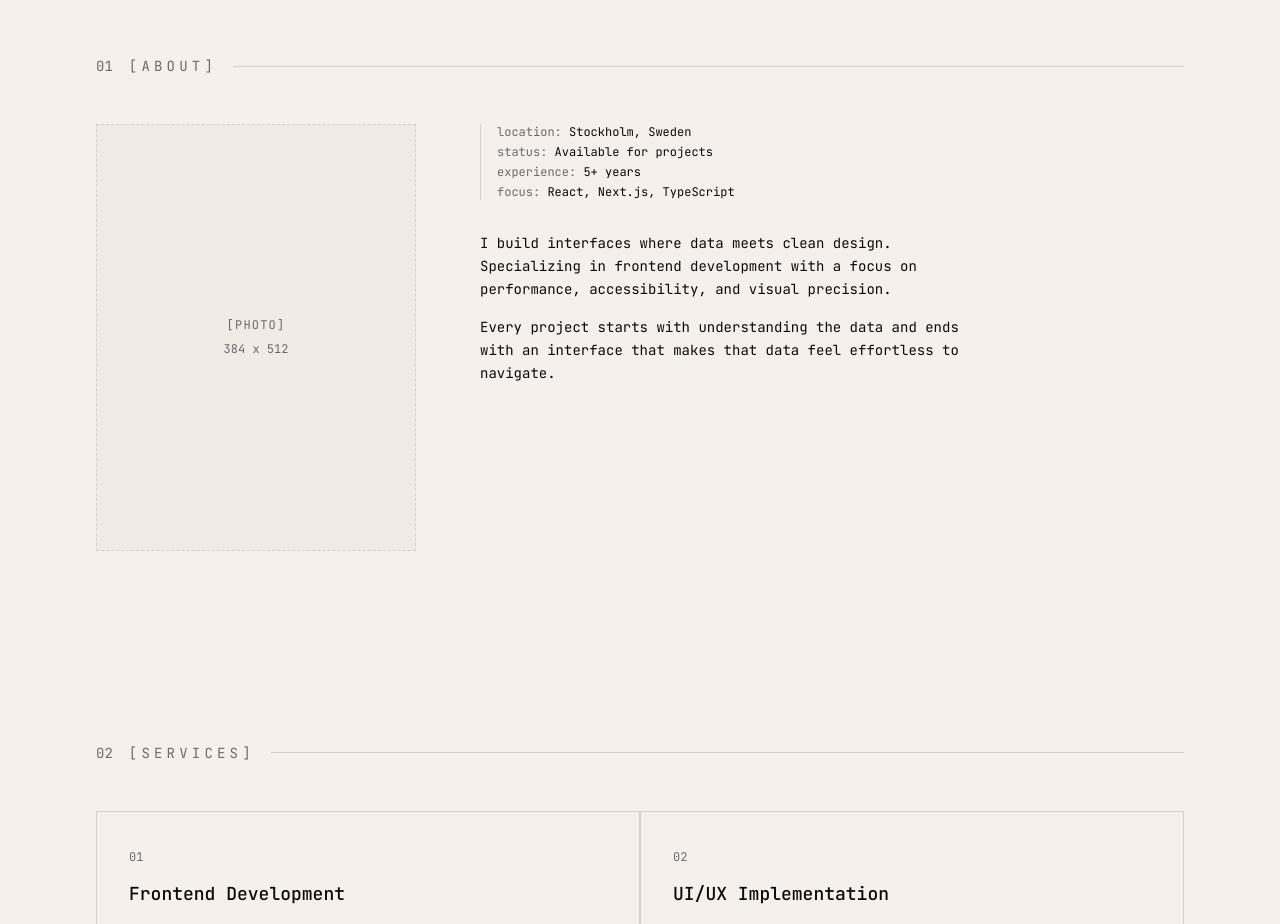
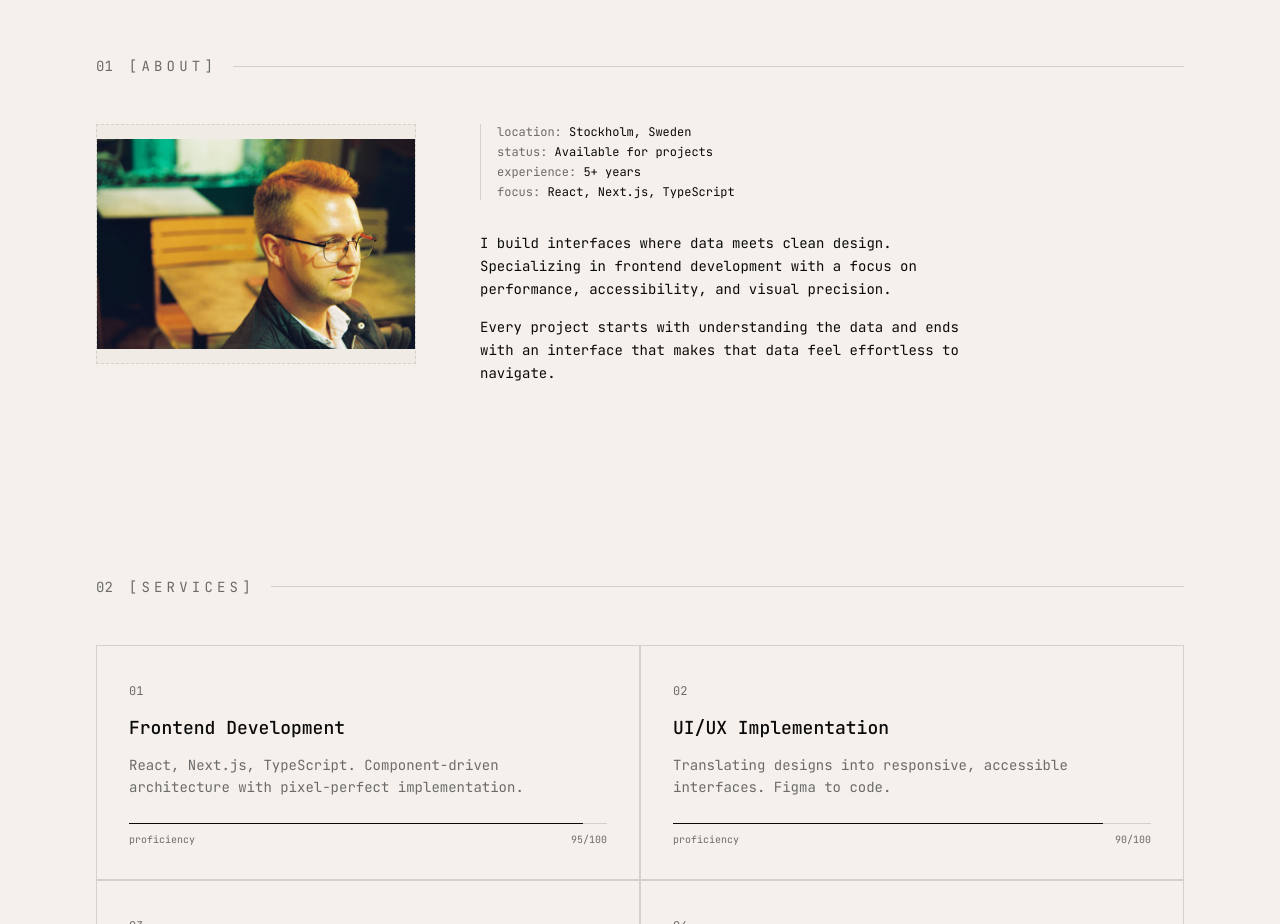
Before and after one commit to WilliamGarnett/garnettvisuals.com, a Next.js app: page / in a window 1280 px wide. Shown: the part 840-1764 px from the top of the page. Built offline with nearby package versions, Linux system fonts and the light colour scheme.

Commit message:
profile picture

```diff
--- a/src/app/components/AboutSection.tsx
+++ b/src/app/components/AboutSection.tsx
@@ -1,4 +1,7 @@
+/* eslint-disable @next/next/no-img-element */
+/* eslint-disable react/jsx-no-comment-textnodes */
 import { SectionHeader } from "./SectionHeader";
+const src = "/profile.png";
 
 export function AboutSection() {
   return (
@@ -8,12 +11,15 @@ export function AboutSection() {
       <div className="grid grid-cols-1 gap-12 md:grid-cols-12 md:gap-16">
         {/* Photo placeholder */}
         <div className="md:col-span-4">
-          <div className="flex aspect-[3/4] items-center justify-center border border-dashed border-gray-light bg-beige-dark/30">
+          <div className="flex aspect-[4/3] items-center justify-center border border-dashed border-gray-light bg-beige-dark/30">
             <div className="text-center text-gray-mid">
-              <div className="mb-2 text-xs uppercase tracking-widest">
-                [photo]
-              </div>
-              <div className="text-xs">384 x 512</div>
+              <img
+                src={src}
+                alt="Profile"
+                width={500}
+                height={500}
+                className="rounded-md"
+              />
             </div>
           </div>
         </div>
@@ -26,8 +32,7 @@ export function AboutSection() {
               location: <span className="text-black">Stockholm, Sweden</span>
             </p>
             <p>
-              status:{" "}
-              <span className="text-black">Available for projects</span>
+              status: <span className="text-black">Available for projects</span>
             </p>
             <p>
               experience: <span className="text-black">5+ years</span>
```
Also changed, not shown: public/Profile.png (added), 1 other file (tests, documents, lock files or other folders).
